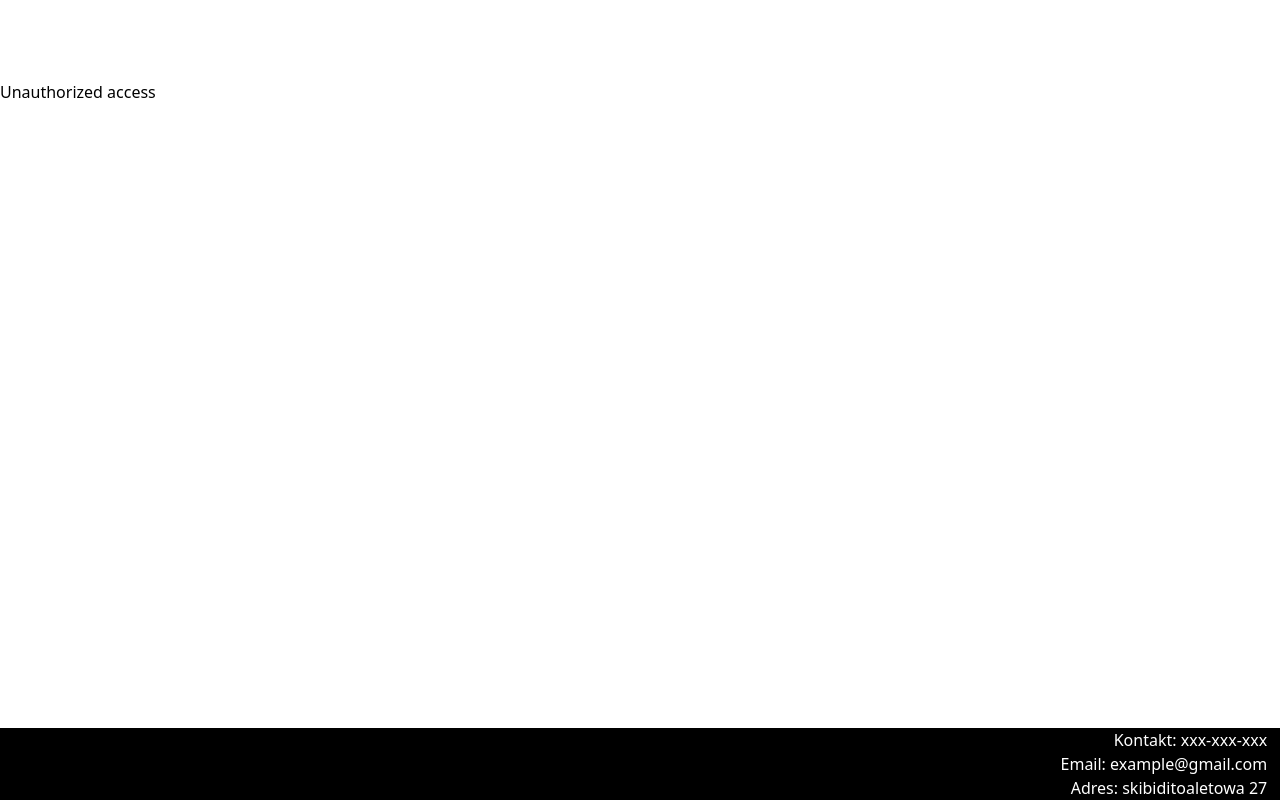
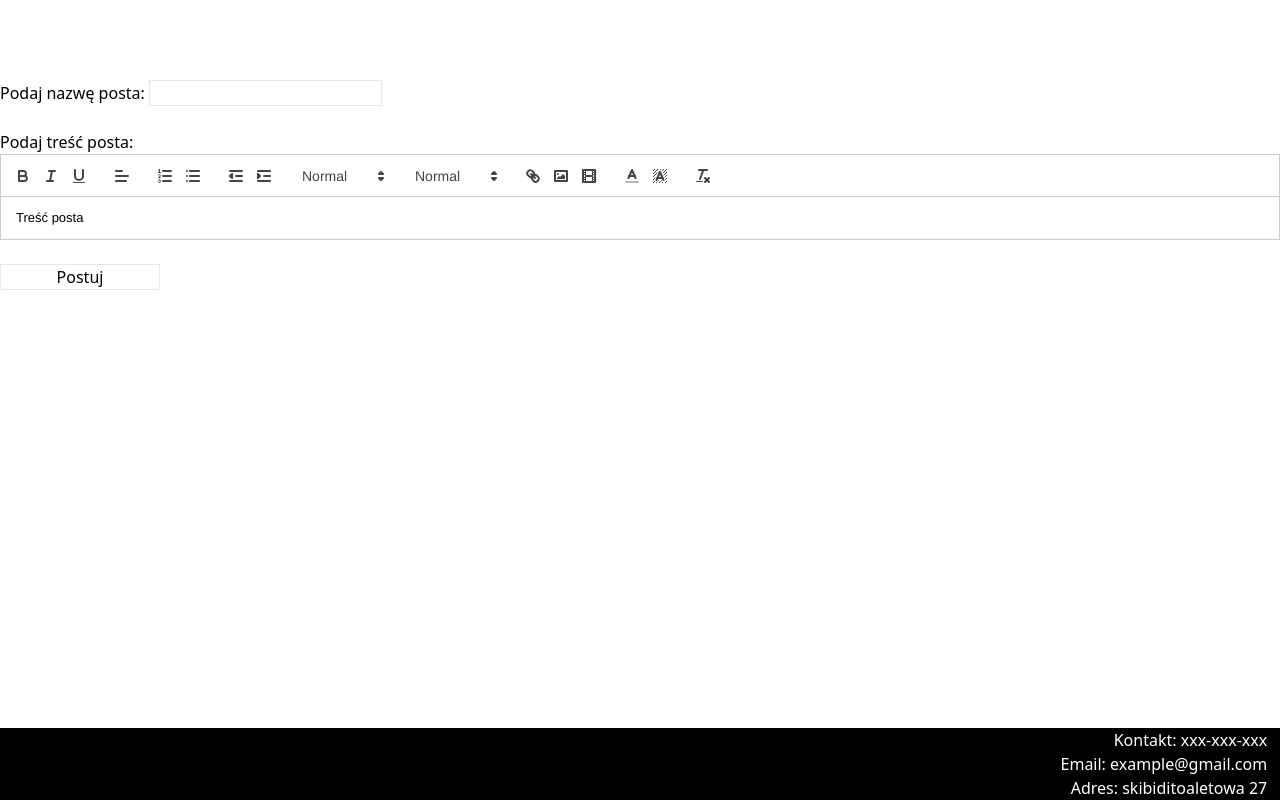
Before and after one commit to Reishimanfr/tipitipi-backend, a React (Vite) app: page /admin/dashboard/create-post in a window 1280 px wide. Built offline with nearby package versions, Linux system fonts and the light colour scheme; what tailwindcss-animated would draw is missing.

Commit message:
i have to do this because i cant switch branch to main

```diff
--- a/src/frontend/App.tsx
+++ b/src/frontend/App.tsx
@@ -74,7 +74,8 @@ function App() {
           <Dashboard  mainpageFirstHeader={mainpageFirstHeader} changeMainpageFirstHeader={changeMainpageFirstHeader}/> :
           <Unauthorized/>} />
         <Route path="/admin/login" element={<Login/>}/>
-        <Route path='/admin/dashboard/create-post' element={isAuthorized ? <PostCreating/> : <Unauthorized/>}/>
+        {/* <Route path='/admin/dashboard/create-post' element={isAuthorized ? <PostCreating/> : <Unauthorized/>}/> */}
+        <Route path='/admin/dashboard/create-post' element={<PostCreating/>}/>
         {/* <Route path="/" element={<Mainpage mainpageFirstHeader={mainpageFirstHeader}/>}/> */}
         <Route path="/" element={<Mainpage/>}/>
         <Route path="/gallery" element={<Gallery/>}/>
--- a/src/frontend/pages/admin/dashboardPages/postCreating.tsx
+++ b/src/frontend/pages/admin/dashboardPages/postCreating.tsx
@@ -23,6 +23,7 @@ export default function PostCreating() {
   const navigate = useNavigate()
 
   function validateDataForm() {
+    console.log(content)
     if(title === "") {
         alert("Podano pusty tytuł")
 
```
